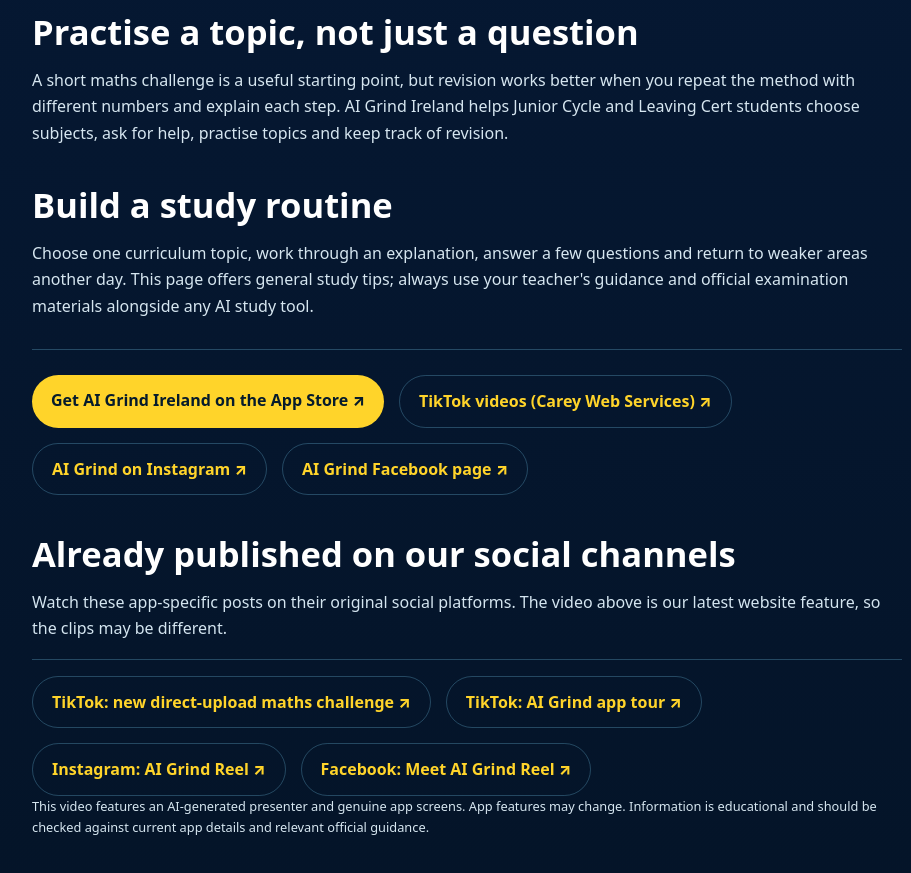
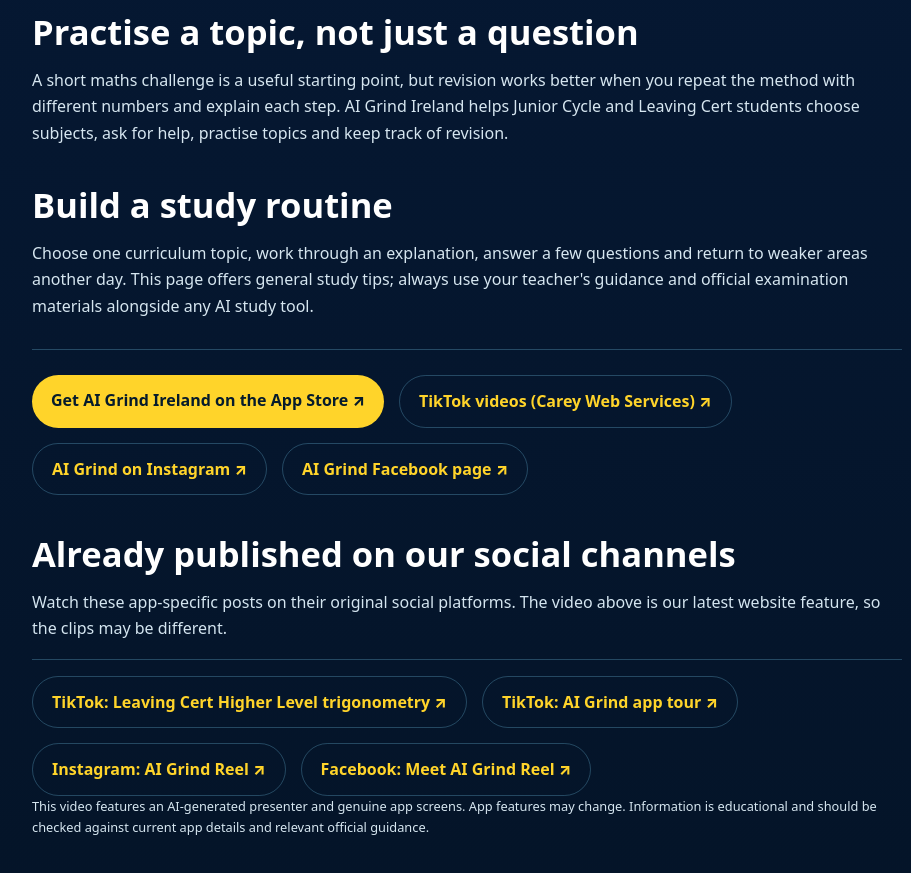
Before and after one commit to noelcarey74-stack/aigrindireland-site, a plain HTML site: page video-tips.html in a window 1280 px wide. Shown: the part 1238-2111 px from the top of the page, without its empty margins (173-1084 px from the left). Drawn offline with Linux system fonts and the light colour scheme.

Commit message:
Keep app website social video links aligned with current published TikToks

```diff
--- a/video-tips.html
+++ b/video-tips.html
@@ -42,7 +42,7 @@
 <h2 id="published-social-title">Already published on our social channels</h2>
 <p>Watch these app-specific posts on their original social platforms. The video above is our latest website feature, so the clips may be different.</p>
 <div class="social-watch-page__cta">
-<a class="alt" href="https://www.tiktok.com/@care.web.services/video/7708428907711630615" target="_blank" rel="noopener noreferrer">TikTok: new direct-upload maths challenge ↗</a>
+<a class="alt" href="https://www.tiktok.com/@care.web.services/video/7708479802923093270" target="_blank" rel="noopener noreferrer">TikTok: Leaving Cert Higher Level trigonometry ↗</a>
 <a class="alt" href="https://www.tiktok.com/@care.web.services/video/7708154464275811606" target="_blank" rel="noopener noreferrer">TikTok: AI Grind app tour ↗</a>
 <a class="alt" href="https://www.instagram.com/aigrindireland/reel/Dfps7POumrz/" target="_blank" rel="noopener noreferrer">Instagram: AI Grind Reel ↗</a>
 <a class="alt" href="https://www.facebook.com/reel/1895607308486617/" target="_blank" rel="noopener noreferrer">Facebook: Meet AI Grind Reel ↗</a>
```
